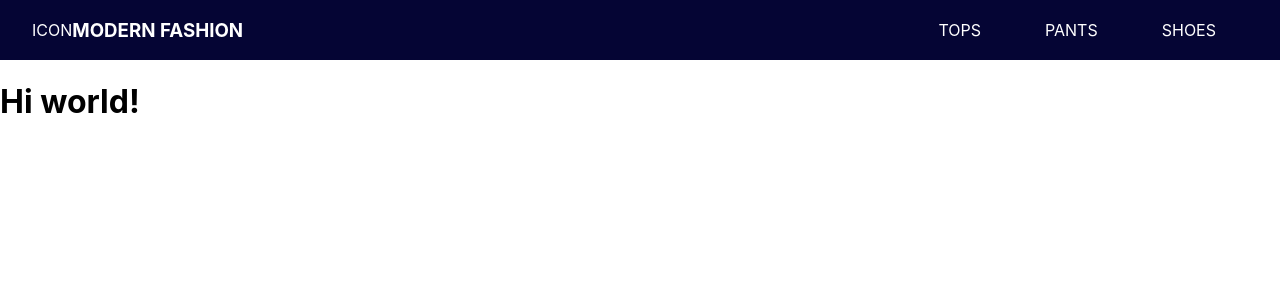
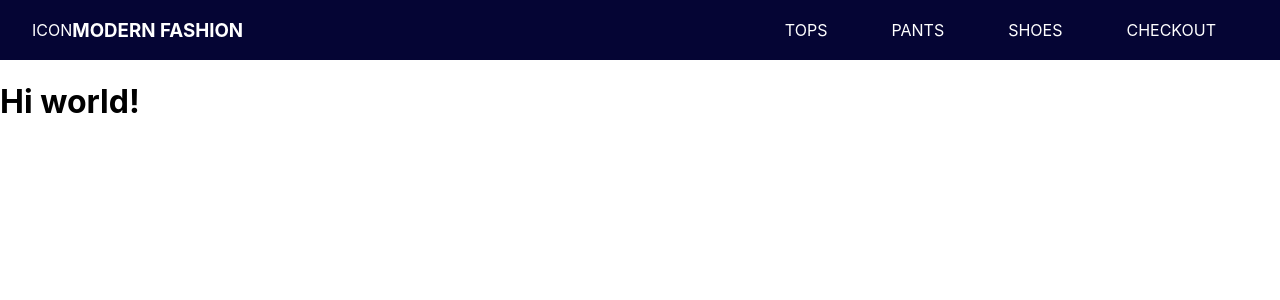
Before and after one commit to SalamanderCtesiphon/modern-fashion-app, a React (Create React App) app: page / in a window 1280 px wide. Shown: the top 300 px of the page. Built offline with nearby package versions, Linux system fonts and the light colour scheme.

Commit message:
added a checkout link to the header

```diff
--- a/src/components/Header.jsx
+++ b/src/components/Header.jsx
@@ -12,6 +12,7 @@ function Header() {
           <li className="link">TOPS</li>
           <li className="link">PANTS</li>
           <li className="link">SHOES</li>
+          <li className="link">CHECKOUT</li>
         </ul>
       </div>
     </div>
```
